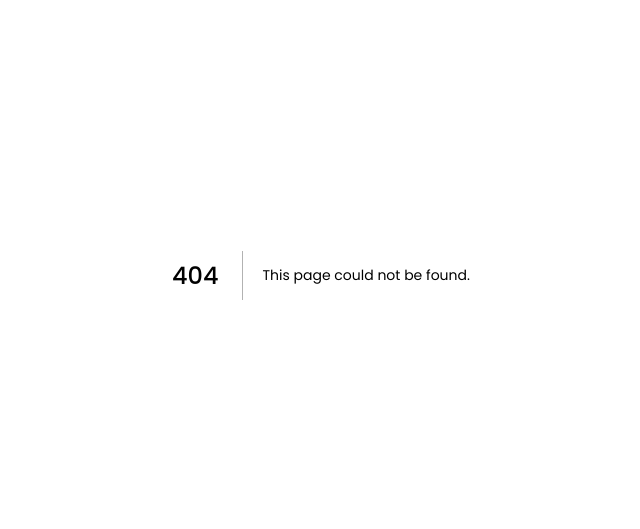
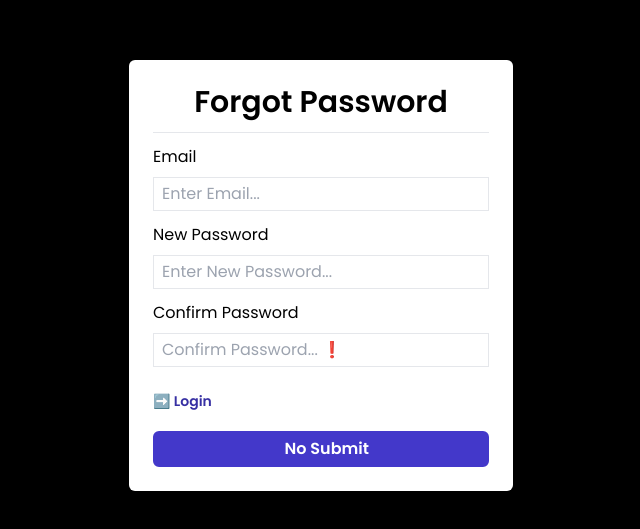
Before and after one commit to ajinkyasalunke7/auth-nextjs, a Next.js app: page /forgot-password in a window 1280 px wide. Before the commit this address had no page. Shown: the part 125-654 px from the top of the page, without its empty margins (319-959 px from the left). Built offline with nearby package versions, Linux system fonts and the light colour scheme.

Commit message:
forgot-password added

```diff
--- /dev/null
+++ b/src/app/api/users/forgot-password/route.ts
@@ -0,0 +1,50 @@
+import { connect } from "@/dbConfig/dbConfig";
+import User from "@/models/user.model";
+import { NextRequest, NextResponse } from "next/server";
+import bcryptjs from "bcryptjs";
+import toast from "react-hot-toast";
+
+connect();
+
+export async function POST(request: NextRequest) {
+    try {
+        const reqBody = await request.json();
+        const { email, password } = reqBody;
+        const user = await User.findOne({ email });
+        //console.log(user);
+
+        if (!user) {
+            toast.error("User not found");
+            return NextResponse.json(
+                { error: "User does not exist" },
+                { status: 400 }
+            );
+        }
+        const salt = await bcryptjs.genSalt(10);
+        const hashedPassword = await bcryptjs.hash(password, salt);
+        const filter = { email: email };
+        const update = { password: hashedPassword };
+        // Use findOneAndUpdate to find and update the user
+        User.findOneAndUpdate(filter, update, { new: true })
+            .then((updatedUser) => {
+                if (updatedUser) {
+                    console.log("User updated successfully:", updatedUser);
+                } else {
+                    console.log("User not found.");
+                }
+            })
+            .catch((error) => {
+                console.error("Error updating user:", error);
+            });
+
+        const response = NextResponse.json({
+            message: "Password Changed Sucessfully",
+            username: user.username,
+            success: true,
+        });
+
+        return response;
+    } catch (error: any) {
+        return NextResponse.json({ error: error }, { status: 500 });
+    }
+}
--- /dev/null
+++ b/src/app/forgot-password/page.tsx
@@ -0,0 +1,192 @@
+"use client";
+import Link from "next/link";
+import { useRouter } from "next/navigation";
+import React, { useEffect, useState } from "react";
+import axios from "axios";
+import toast, { Toaster } from "react-hot-toast";
+
+export default function ForgotPassword() {
+    const handleEnter = (event: any) => {
+        if (event.key === "Enter") {
+            // Call your function here
+            onSubmit();
+        }
+    };
+    const router = useRouter();
+    const [loading, setLoading] = useState(false);
+
+    const [buttonDisabled, setbuttonDisabled] = useState(true);
+    const [user, setUser] = useState({
+        email: "",
+        password: "",
+        cnfPassword: "",
+    });
+    const checkPass = () => {
+        if (user.cnfPassword === user.password) {
+            return true;
+        } else {
+            return false;
+        }
+    };
+    useEffect(() => {
+        if (
+            user.email.length > 0 &&
+            user.password.length > 0 &&
+            user.cnfPassword.length > 0
+        ) {
+            setbuttonDisabled(false);
+            console.log("User");
+        } else {
+            setbuttonDisabled(true);
+        }
+    }, [user]);
+    const onSubmit = async () => {
+        if (checkPass()) {
+            setbuttonDisabled(true);
+            try {
+                setLoading(true);
+                const res = await axios.post(
+                    "/api/users/forgot-password",
+                    user
+                );
+                //console.log("username", res.data);
+
+                toast.success("Password updated successfully");
+                if (res.status === 200) {
+                    // router.push(`/profile/${res.data.username}`);
+                    router.push("/login");
+                }
+            } catch (error: any) {
+                //console.log(error);
+                toast.error("Invalid email or password");
+                setLoading(false);
+                console.log("Password Updation Failed " + error.message);
+            } finally {
+            }
+            setbuttonDisabled(false);
+        } else {
+            toast.error("Invalid email or password");
+            //alert("Check Both Password");
+        }
+    };
+
+    useEffect(() => {
+        if (user.email.length > 0 && user.password.length > 0) {
+            setbuttonDisabled(false);
+        } else {
+            setbuttonDisabled(true);
+        }
+    }, [user]);
+
+    return (
+        <>
+            <div className="flex justify-center items-center h-screen bg-black text-black">
+                <div className="w-96 p-6 shadow-lg bg-white rounded-md">
+                    <h1 className="text-3xl block text-center font-semibold">
+                        <i className="fa-solid fa-user" />
+                        {!loading ? "Forgot Password" : "Processing"}
+                    </h1>
+                    <hr className="mt-3" />
+                    <div className="mt-3">
+                        <label htmlFor="email" className="block text-base mb-2">
+                            Email
+                        </label>
+                        <input
+                            type="email"
+                            id="email"
+                            className="border w-full text-base px-2 py-1 focus:outline-none focus:ring-0 focus:border-gray-600"
+                            placeholder="Enter Email..."
+                            value={user.email}
+                            onChange={(e) =>
+                                setUser({ ...user, email: e.target.value })
+                            }
+                        />
+                    </div>
+                    <div className="mt-3">
+                        <label
+                            htmlFor="password"
+                            className="block text-base mb-2"
+                        >
+                            New Password
+                        </label>
+                        <input
+                            type="password"
+                            id="password"
+                            className="border w-full text-base px-2 py-1 focus:outline-none focus:ring-0 focus:border-gray-600"
+                            placeholder="Enter New Password..."
+                            value={user.password}
+                            onChange={(e) =>
+                                setUser({ ...user, password: e.target.value })
+                            }
+                            onKeyDown={handleEnter}
+                        />
+                    </div>
+                    <div className="mt-3">
+                        <label
+                            htmlFor="cnfPassword"
+                            className="block text-base mb-2"
+                        >
+                            Confirm Password
+                        </label>
+                        <input
+                            type="password"
+                            id="cnfPassword"
+                            className="border w-full text-base px-2 py-1 focus:outline-none focus:ring-0 focus:border-gray-600"
+                            placeholder="Confirm Password... ❗"
+                            value={user.cnfPassword}
+                            onChange={(e) =>
+                                setUser({
+                                    ...user,
+                                    cnfPassword: e.target.value,
+                                })
+                            }
+                        />
+                    </div>
+                    <div className="mt-3 flex justify-between items-center">
+                        {/* <div>
+                            <input type="checkbox" />
+                            <label>Remember Me</label>
+                        </div> */}
+                        <div className="mt-3 text-sm flex">
+                            <Link
+                                href={`/login`}
+                                className="text-indigo-800 font-semibold pr-3"
+                            >
+                                ➡️ Login
+                            </Link>
+                            {/*
+                            <span>/</span>
+                            <Link
+                                href="/signup"
+                                className="text-indigo-800 font-semibold pl-3"
+                            >
+                                Signup
+                            </Link> */}
+                        </div>
+                    </div>
+                    <div className="mt-5">
+                        <button
+                            type="submit"
+                            className="border-2 border-indigo-700 bg-indigo-700 text-white py-1 w-full rounded-md hover:bg-transparent hover:text-indigo-700 font-semibold"
+                            onClick={onSubmit}
+                        >
+                            <i className="fa-solid fa-right-to-bracket" />
+                            &nbsp;&nbsp;{" "}
+                            {buttonDisabled ? "No Submit" : "Submit"}
+                        </button>
+                    </div>
+                </div>
+                <Toaster
+                    toastOptions={{
+                        style: { background: "rgb(51 65 85)", color: "#fff" },
+                    }}
+                    containerStyle={{
+                        top: 40,
+                    }}
+                />
+            </div>
+        </>
+    );
+}
+
+// Main
```
